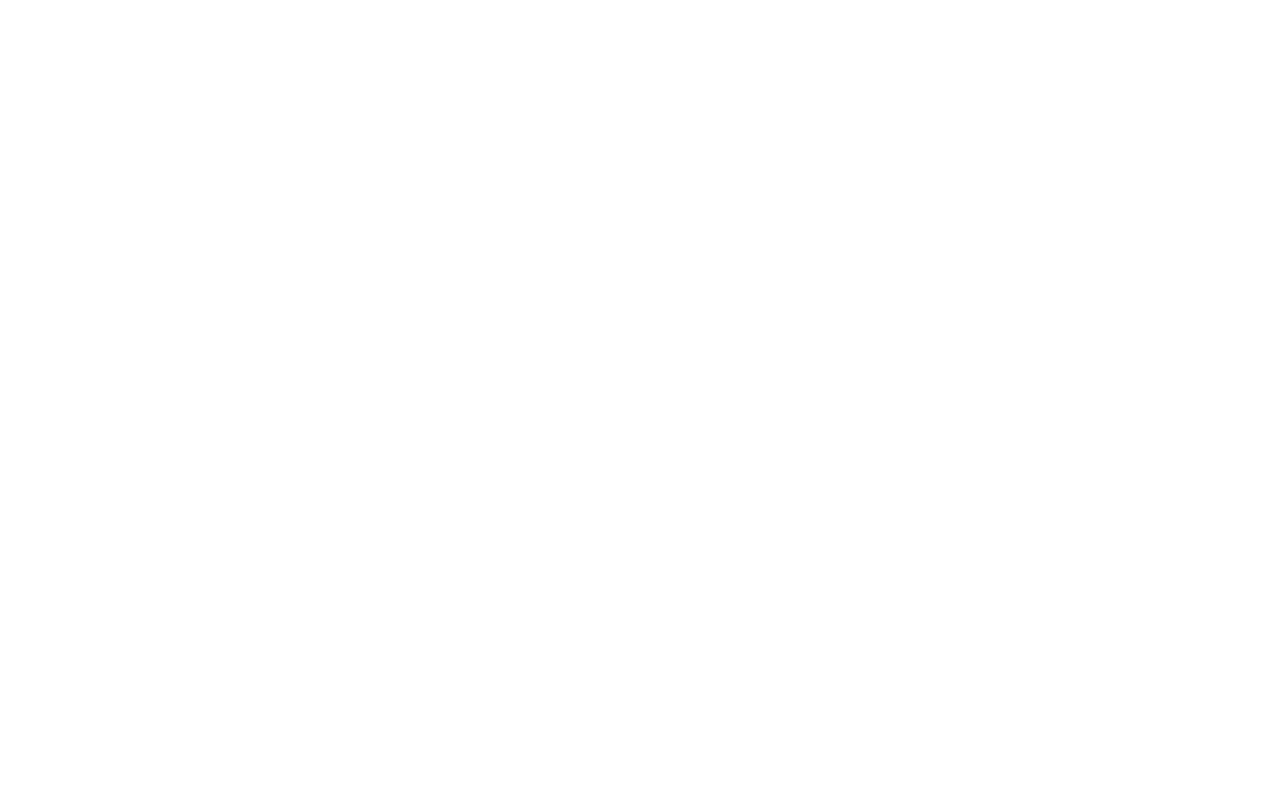
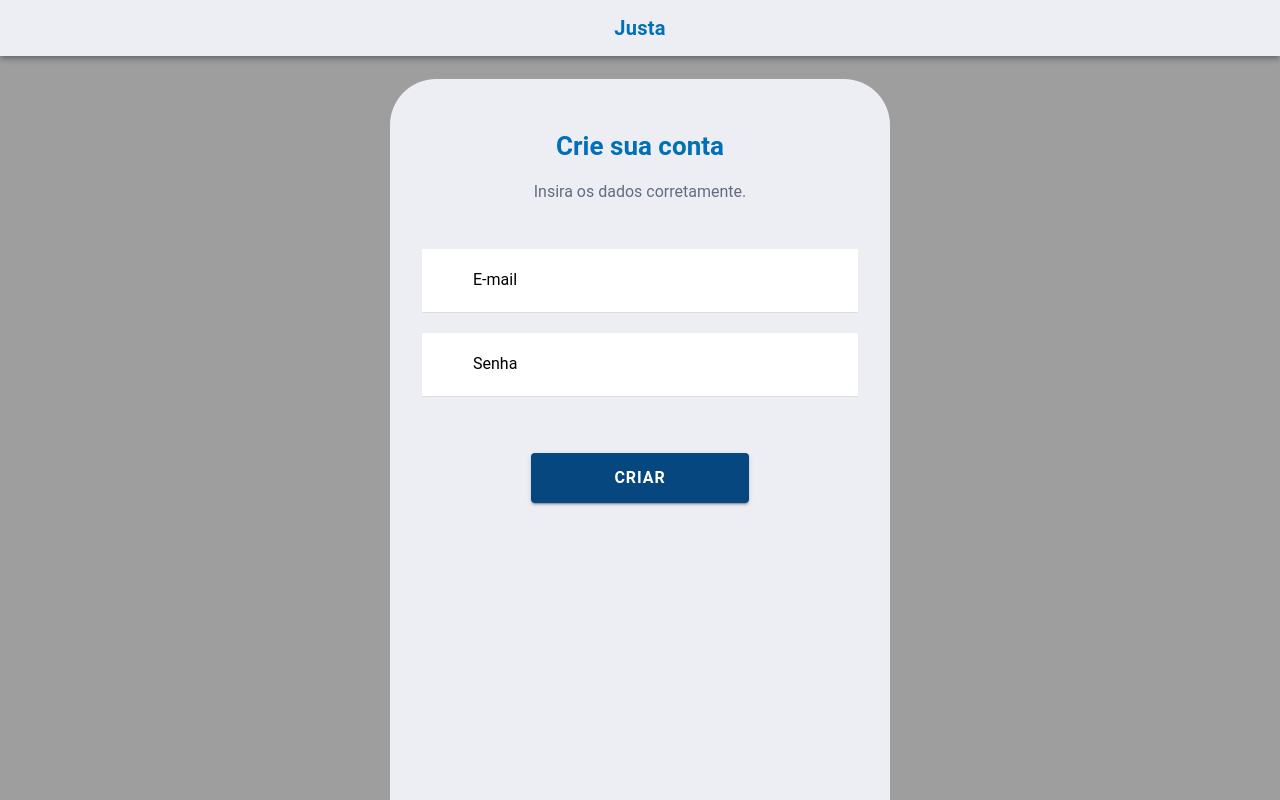
Before and after one commit to JustaProjectUPE/SysJusta, a React (Vite) app in the folder WebAPP-Justa/: page /signup in a window 1280 px wide. Built offline with nearby package versions, Linux system fonts and the light colour scheme.

Commit message:
add pagina cadastro

```diff
--- a/WebAPP-Justa/src/App.tsx
+++ b/WebAPP-Justa/src/App.tsx
@@ -22,6 +22,7 @@
 /* Theme variables */
 import './theme/variables.css';
 import Signin from './pages/Login';
+import Signup from './pages/Signup';
 
 setupIonicReact();
 
@@ -35,6 +36,9 @@
         <Route exact path="/signin">
           <Signin />
         </Route>
+        <Route exact path="/signup">
+          <Signup />
+        </Route>
         <Route exact path="/">
           <Redirect to="/home" />
         </Route>
--- /dev/null
+++ b/WebAPP-Justa/src/pages/Signup.css
@@ -0,0 +1,81 @@
+ion-toolbar {
+    --background: #EDEDF4;
+}
+
+ion-title {
+    --color: #0071B8;
+    font-weight: bolder;
+    text-align: center;
+  }
+
+ion-content{
+    --background: url(../assets/img/background-login.jpg) 0 0/100% 100% no-repeat;
+}
+
+.login-section{
+    height: 100%;
+    width: 100%;
+    max-width: 500px;
+    background: #EDEDF4;
+    right: 0;
+    left: 0;
+    bottom: 0;
+    position: absolute; top: 45px;
+    margin: auto;
+    border-top-right-radius: 46px;
+    border-top-left-radius: 46px;
+}
+
+.login-section .heading h1{
+    margin-top: 20px;
+    font-size: 1.6 rem;
+    font-weight: bolder;
+    color: #0071B8;
+    text-align: center;
+}
+.login-section .heading p{
+    margin-top: 20px;
+    font-size: 1 rem;
+    color: #606D80;
+    text-align: center;
+}
+
+.login-section .login-form .form-input{
+    position: relative;
+    margin-bottom: 20px;
+}
+
+.login-section .login-form .form-input .iconsInput{
+    position: absolute;
+    top: 19px;
+    z-index: 2;
+    font-size: 1.2rem;
+    left: 3px;
+    color: white;
+}
+
+.login-section .login-form .form-input .labelInput{
+    position: absolute;
+    margin-left: 35px;
+    font-size: 1rem;
+    top: 3px;
+}
+
+.login-section .login-form .form-input .Input{
+    --padding-start: 36px;
+    --padding-top: 36px;
+}
+
+.login-section .action-button{
+    color: #606D80;
+    font-size: 0.9rem;
+    text-align: center;
+}
+.login-section .action-button .login-button{
+    --background: #064780;
+    text-align: center;
+    width: 50%;
+    height: 50px;
+    font-weight: bold;
+    font-size: 1rem;
+}
--- /dev/null
+++ b/WebAPP-Justa/src/pages/Signup.tsx
@@ -0,0 +1,47 @@
+import { IonContent, IonHeader, IonPage, IonTitle, IonToolbar, IonLabel, IonItem, IonInput, IonButton, IonIcon, IonMenu, IonFab, IonImg} from '@ionic/react';
+import './Home.css';
+import { lockClosedOutline, mailOutline } from 'ionicons/icons';
+
+const Signup: React.FC = () => {
+  return (
+    <IonPage>
+      <IonHeader>
+        <IonToolbar>
+          <IonTitle>Justa</IonTitle>
+          <IonMenu></IonMenu>
+        </IonToolbar>
+      </IonHeader>
+
+      <IonContent>
+        <div className="login-section ion-padding">
+          <div className="heading ion-padding">
+            <h1>Crie sua conta</h1>
+            <p>Insira os dados corretamente.</p>
+          </div>
+          <div className="login-form ion-padding">
+            <div className="form-input">
+              <IonItem>
+                <IonIcon className="iconsInput" icon={mailOutline}></IonIcon>
+                <IonLabel className = "labelInput" position="floating">E-mail</IonLabel>
+                <IonInput className = "Input" type="email"></IonInput>
+              </IonItem>
+            </div>
+            <div className="form-input">
+              <IonItem>
+                <IonIcon className="iconsInput" icon={lockClosedOutline}></IonIcon>
+                <IonLabel className = "labelInput" position="floating">Senha</IonLabel>
+                <IonInput className = "Input" type="password"></IonInput>
+              </IonItem>
+            </div>
+          </div>
+          <div className="action-button ion-padding">
+            <IonButton size="default" class="login-button" routerLink="/home">Criar</IonButton>
+          </div>
+        </div>
+      </IonContent>
+
+    </IonPage>
+  );
+};
+
+export default Signup;
```
